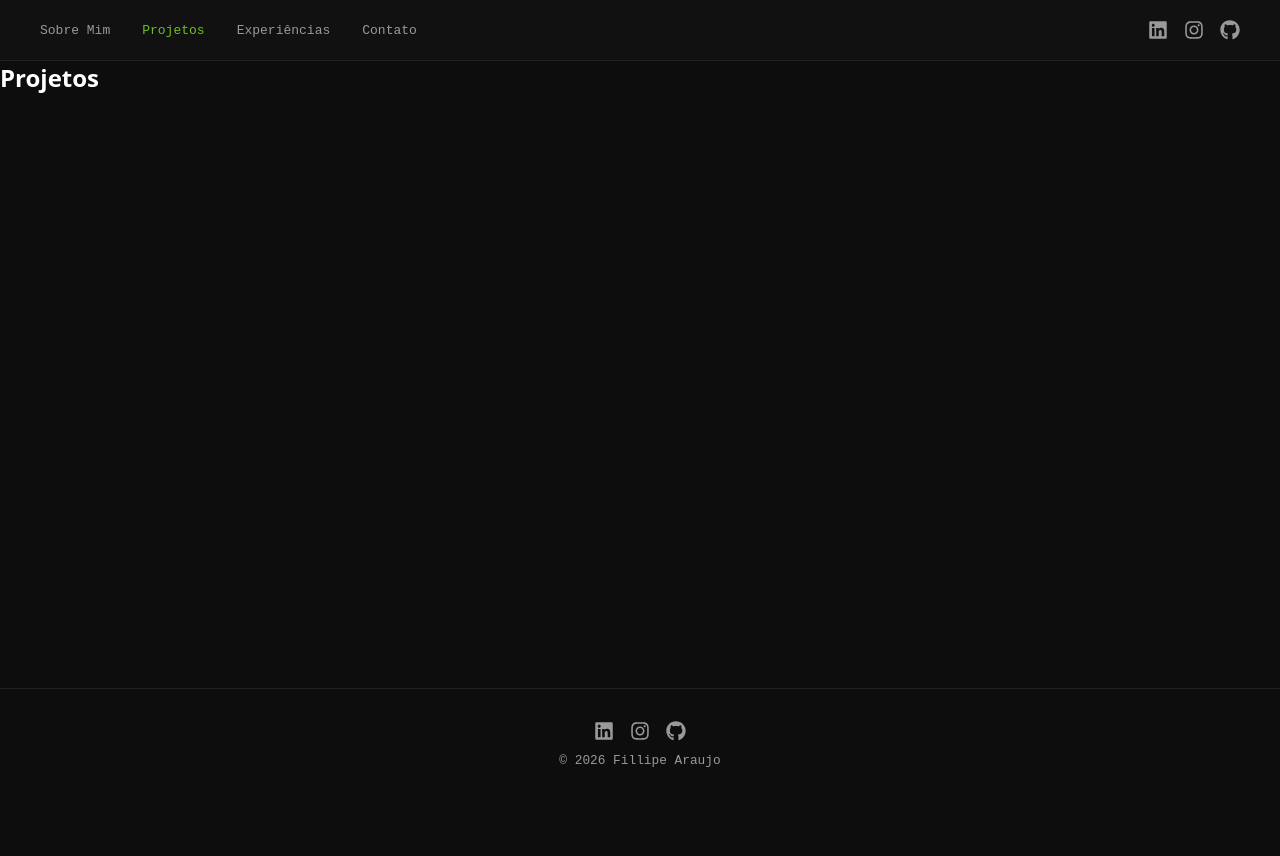
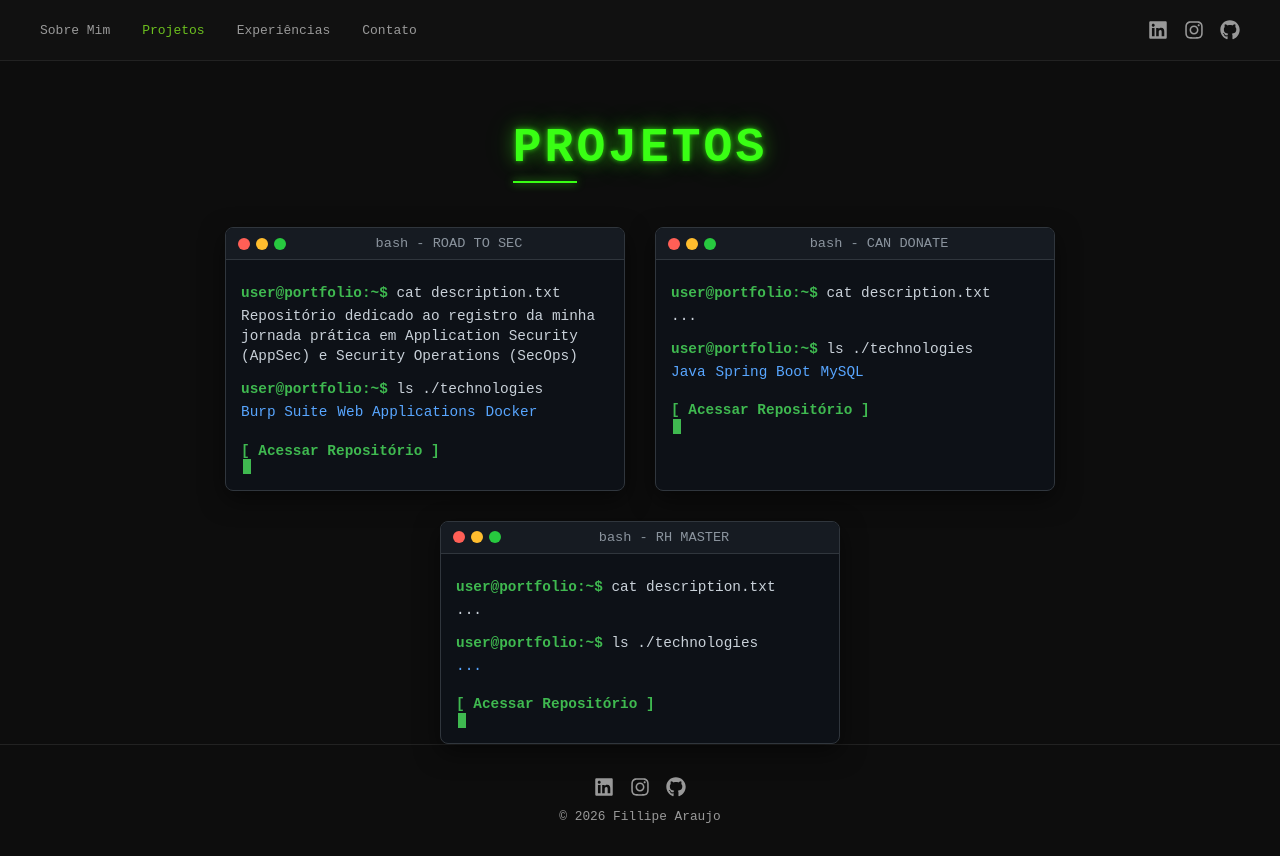
Before and after one commit to FillipeG/portfolio-pessoal, a React (Vite) app: page /projetos in a window 1280 px wide. Before the commit the page ends 800 px from the top, so only its background shows below. Built offline with nearby package versions, Linux system fonts and the light colour scheme.

Commit message:
feat: adiciona chuva de matrix e cards de projetos

```diff
--- /dev/null
+++ b/src/components/MatrixRain.jsx
@@ -0,0 +1,59 @@
+import { useEffect, useRef } from 'react';
+import '../styles/MatrixRain.css';
+
+const CHARS =
+  'アイウエオカキクケコサシスセソタチツテト01010101<>/{}[]=+-*;#include(){}=>';
+
+export default function MatrixRain() {
+  const canvasRef = useRef(null);
+
+  useEffect(() => {
+    const prefersReducedMotion = window.matchMedia(
+      '(prefers-reduced-motion: reduce)'
+    ).matches;
+    if (prefersReducedMotion) return undefined;
+
+    const canvas = canvasRef.current;
+    const ctx = canvas.getContext('2d');
+    const fontSize = 16;
+    let columns = 0;
+    let drops = [];
+    let intervalId;
+
+    function setup() {
+      canvas.width = canvas.offsetWidth;
+      canvas.height = canvas.offsetHeight;
+      columns = Math.floor(canvas.width / fontSize);
+      drops = Array(columns).fill(1);
+    }
+
+    function draw() {
+      ctx.fillStyle = 'rgba(13, 13, 13, 0.08)';
+      ctx.fillRect(0, 0, canvas.width, canvas.height);
+
+      ctx.fillStyle = '#39ff14';
+      ctx.font = `${fontSize}px monospace`;
+
+      drops.forEach((y, i) => {
+        const char = CHARS[Math.floor(Math.random() * CHARS.length)];
+        ctx.fillText(char, i * fontSize, y * fontSize);
+
+        if (y * fontSize > canvas.height && Math.random() > 0.975) {
+          drops[i] = 0;
+        }
+        drops[i] += 1;
+      });
+    }
+
+    setup();
+    intervalId = setInterval(draw, 50);
+    window.addEventListener('resize', setup);
+
+    return () => {
+      clearInterval(intervalId);
+      window.removeEventListener('resize', setup);
+    };
+  }, []);
+
+  return <canvas ref={canvasRef} className="matrix-rain" aria-hidden="true" />;
+}
--- /dev/null
+++ b/src/components/PageTitle.jsx
@@ -0,0 +1,9 @@
+import '../styles/PageTitle.css';
+
+export default function PageTitle({ children }) {
+  return (
+    <h1 className="page-title">
+      {children}
+    </h1>
+  );
+}
--- /dev/null
+++ b/src/components/ProjectCard.jsx
@@ -0,0 +1,37 @@
+import React from 'react';
+import '../styles/ProjectCard.css';
+
+export default function ProjectCard({ title, description, tech, link }) {
+  return (
+    <div className="terminal-card">
+      <div className="terminal-header">
+        <div className="terminal-buttons">
+          <span className="btn close"></span>
+          <span className="btn minimize"></span>
+          <span className="btn maximize"></span>
+        </div>
+        <div className="terminal-title">bash - {title}</div>
+      </div>
+      <div className="terminal-body">
+        <p className="command">
+          <span className="prompt">user@portfolio:~$</span> cat description.txt
+        </p>
+        <p className="output">{description}</p>
+
+        <p className="command">
+          <span className="prompt">user@portfolio:~$</span> ls ./technologies
+        </p>
+        <p className="output tech-list">
+          {tech.map((item, index) => (
+            <span key={index} className="tech-item">{item}</span>
+          ))}
+        </p>
+
+        <a href={link} target="_blank" rel="noopener noreferrer" className="terminal-link">
+          [ Acessar Repositório ]
+        </a>
+        <span className="cursor"></span>
+      </div>
+    </div>
+  );
+}
--- a/src/pages/Contato.jsx
+++ b/src/pages/Contato.jsx
@@ -1,7 +1,10 @@
+import PageTitle from '../components/PageTitle';
+import '../styles/Page.css';
+
 export default function Contato() {
   return (
-    <section>
-      <h1>Contato</h1>
+    <section className="page-section">
+      <PageTitle>Contato</PageTitle>
     </section>
   );
 }
--- a/src/pages/Experiencias.jsx
+++ b/src/pages/Experiencias.jsx
@@ -1,7 +1,10 @@
+import PageTitle from '../components/PageTitle';
+import '../styles/Page.css';
+
 export default function Experiencias() {
   return (
-    <section>
-      <h1>Experiências</h1>
+    <section className="page-section">
+      <PageTitle>Experiências</PageTitle>
     </section>
   );
 }
--- a/src/pages/Projetos.jsx
+++ b/src/pages/Projetos.jsx
@@ -1,7 +1,46 @@
+import PageTitle from '../components/PageTitle';
+import ProjectCard from '../components/ProjectCard';
+import '../styles/Page.css';
+
+const meusProjetos = [
+  {
+    title: "ROAD TO SEC",
+    description: "Repositório dedicado ao registro da minha jornada prática em Application Security (AppSec) e Security Operations (SecOps)",
+    tech: ["Burp Suite", "Web Applications", "Docker", ""],
+    link: "https://github.com/FillipeG/road-to-sec"
+  },
+  {
+    title: "CAN DONATE",
+    description: "...",
+    tech: ["Java", "Spring Boot", "MySQL"],
+    link: "https://github.com/FillipeG"
+  },
+  {
+    title: "RH MASTER",
+    description: "...",
+    tech: ["..."],
+    link: "https://github.com/FillipeG"
+  }
+];
+
 export default function Projetos() {
   return (
-    <section>
-      <h1>Projetos</h1>
+    <section className="page-section">
+      <div className="content-container">
+        <PageTitle>Projetos</PageTitle>
+
+        <div className="projects-grid">
+          {meusProjetos.map((projeto, index) => (
+            <ProjectCard
+              key={index}
+              title={projeto.title}
+              description={projeto.description}
+              tech={projeto.tech}
+              link={projeto.link}
+            />
+          ))}
+        </div>
+      </div>
     </section>
   );
 }
--- a/src/pages/SobreMim.jsx
+++ b/src/pages/SobreMim.jsx
@@ -1,7 +1,14 @@
+import PageTitle from '../components/PageTitle';
+import MatrixRain from '../components/MatrixRain';
+import '../styles/SobreMim.css';
+
 export default function SobreMim() {
   return (
-    <section>
-      <h1>Sobre Mim</h1>
+    <section className="sobre-mim-section">
+      <MatrixRain />
+      <div className="sobre-mim-content">
+        <PageTitle>Sobre Mim</PageTitle>
+      </div>
     </section>
   );
 }
--- /dev/null
+++ b/src/styles/MatrixRain.css
@@ -0,0 +1,9 @@
+.matrix-rain {
+  position: absolute;
+  inset: 0;
+  width: 100%;
+  height: 100%;
+  opacity: 0.18;
+  pointer-events: none;
+  z-index: 0;
+}
--- /dev/null
+++ b/src/styles/Page.css
@@ -0,0 +1,27 @@
+.page-section {
+  position: relative;
+  width: 100%;
+  min-height: 60vh;
+  display: flex;
+  align-items: flex-start;
+  justify-content: center;
+  padding-top: 60px;
+}
+
+.content-container {
+  width: 100%;
+  max-width: 1200px;
+  display: flex;
+  flex-direction: column;
+  align-items: center;
+  padding: 0 20px;
+}
+
+.projects-grid {
+  display: flex;
+  flex-wrap: wrap;
+  justify-content: center;
+  gap: 30px;
+  width: 100%;
+  margin-top: 40px;
+}
--- /dev/null
+++ b/src/styles/PageTitle.css
@@ -0,0 +1,49 @@
+.page-title {
+  position: relative;
+  display: inline-block;
+  margin-bottom: 12px;
+  font-family: monospace;
+  font-size: clamp(2rem, 5vw, 3rem);
+  font-weight: 700;
+  letter-spacing: 3px;
+  text-transform: uppercase;
+  color: #39ff14;
+  text-shadow:
+    0 0 5px rgba(57, 255, 20, 0.6),
+    0 0 15px rgba(57, 255, 20, 0.4),
+    0 0 30px rgba(57, 255, 20, 0.2);
+  animation: neon-pulse 3s ease-in-out infinite;
+}
+
+.page-title::after {
+  content: '';
+  position: absolute;
+  left: 0;
+  bottom: -8px;
+  width: 64px;
+  height: 2px;
+  background: #39ff14;
+  box-shadow: 0 0 8px rgba(57, 255, 20, 0.8);
+}
+
+@keyframes neon-pulse {
+  0%,
+  100% {
+    text-shadow:
+      0 0 5px rgba(57, 255, 20, 0.6),
+      0 0 15px rgba(57, 255, 20, 0.4),
+      0 0 30px rgba(57, 255, 20, 0.2);
+  }
+  50% {
+    text-shadow:
+      0 0 8px rgba(57, 255, 20, 0.95),
+      0 0 22px rgba(57, 255, 20, 0.6),
+      0 0 42px rgba(57, 255, 20, 0.35);
+  }
+}
+
+@media (prefers-reduced-motion: reduce) {
+  .page-title {
+    animation: none;
+  }
+}
--- /dev/null
+++ b/src/styles/ProjectCard.css
@@ -0,0 +1,104 @@
+.terminal-card {
+  background-color: #0d1117;
+  border-radius: 8px;
+  border: 1px solid #30363d;
+  width: 100%;
+  max-width: 400px;
+  overflow: hidden;
+  font-family: 'Courier New', Courier, monospace;
+  box-shadow: 0 8px 24px rgba(0, 0, 0, 0.5);
+  transition: transform 0.2s ease-in-out;
+}
+
+.terminal-card:hover {
+  transform: translateY(-5px);
+}
+
+.terminal-header {
+  background-color: #161b22;
+  padding: 8px 12px;
+  display: flex;
+  align-items: center;
+  border-bottom: 1px solid #30363d;
+}
+
+.terminal-buttons {
+  display: flex;
+  gap: 6px;
+}
+
+.btn {
+  width: 12px;
+  height: 12px;
+  border-radius: 50%;
+}
+
+.btn.close { background-color: #ff5f56; }
+.btn.minimize { background-color: #ffbd2e; }
+.btn.maximize { background-color: #27c93f; }
+
+.terminal-title {
+  color: #8b949e;
+  font-size: 0.85rem;
+  margin-left: auto;
+  margin-right: auto;
+}
+
+.terminal-body {
+  padding: 15px;
+  color: #c9d1d9;
+  font-size: 0.9rem;
+}
+
+.command {
+  margin: 10px 0 5px 0;
+  color: #c9d1d9;
+}
+
+.prompt {
+  color: #3fb950;
+  font-weight: bold;
+}
+
+.output {
+  margin-bottom: 15px;
+  line-height: 1.4;
+}
+
+.tech-list {
+  display: flex;
+  flex-wrap: wrap;
+  gap: 10px;
+}
+
+.tech-item {
+  color: #58a6ff;
+}
+
+.terminal-link {
+  display: block;
+  margin-top: 20px;
+  color: #3fb950;
+  text-decoration: none;
+  font-weight: bold;
+}
+
+.terminal-link:hover {
+  text-decoration: underline;
+  color: #56d364;
+}
+
+.cursor {
+  display: inline-block;
+  animation: blink 1s step-end infinite;
+  background-color: #3fb950;
+  width: 8px;
+  height: 15px;
+  vertical-align: middle;
+  margin-left: 2px;
+}
+
+@keyframes blink {
+  0%, 100% { opacity: 1; }
+  50% { opacity: 0; }
+}
--- /dev/null
+++ b/src/styles/SobreMim.css
@@ -0,0 +1,16 @@
+.sobre-mim-section {
+  position: relative;
+  width: 100%;
+  min-height: 60vh;
+  display: flex;
+  align-items: flex-start;
+  justify-content: center;
+  padding-top: 60px;
+  overflow: hidden;
+}
+
+.sobre-mim-content {
+  position: relative;
+  z-index: 1;
+  text-align: center;
+}
```
